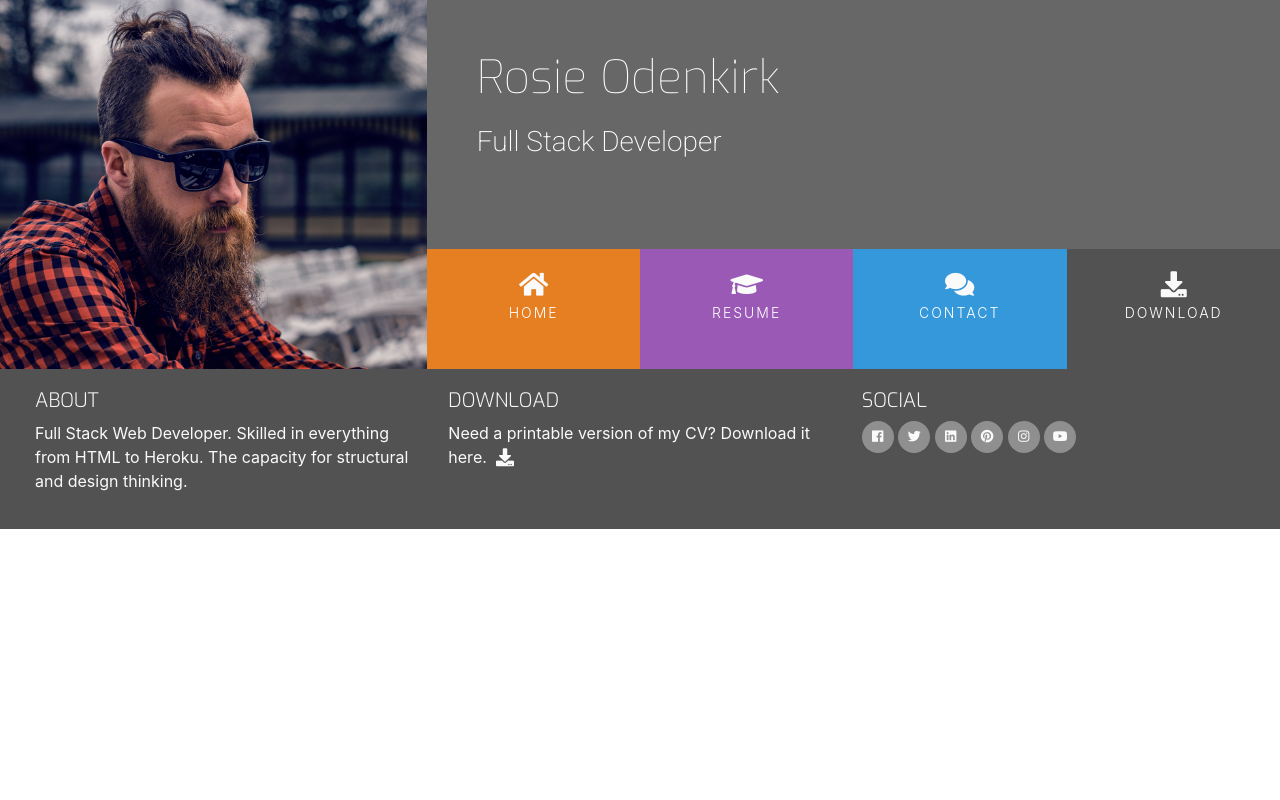
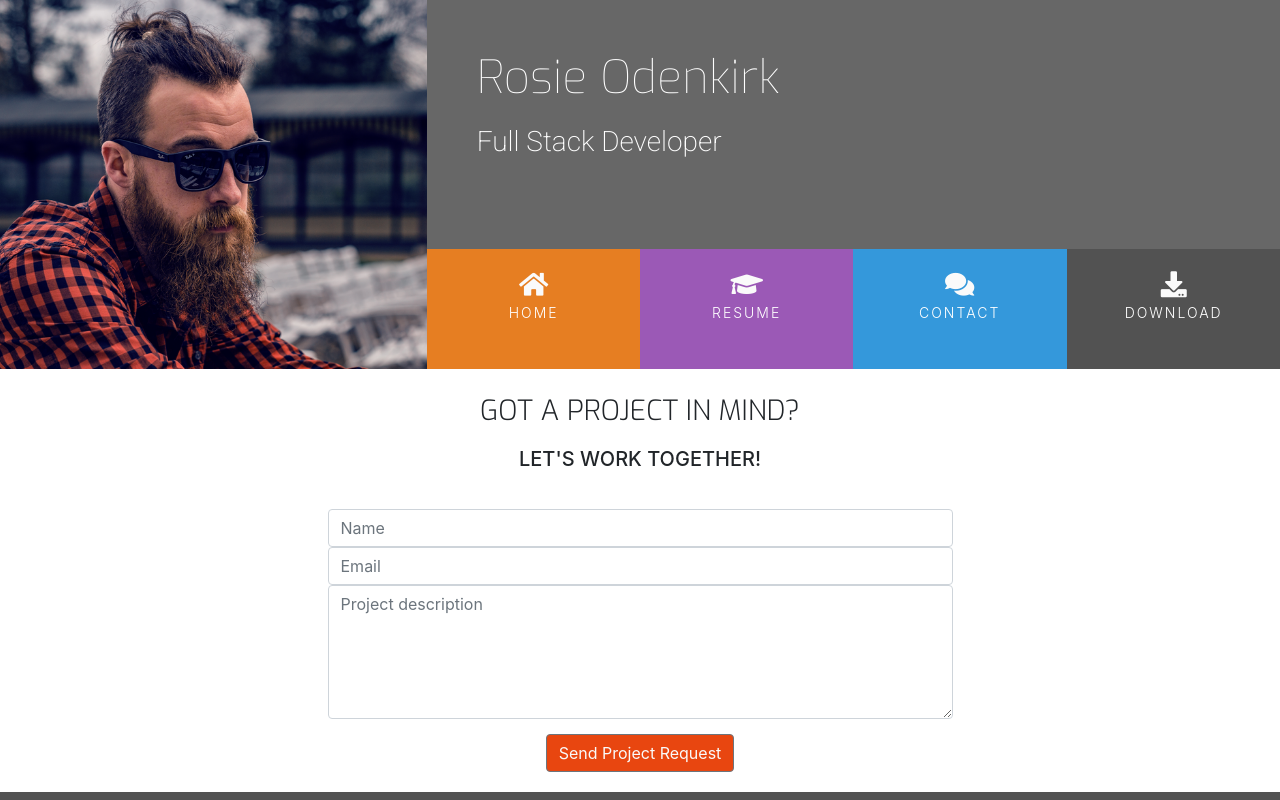
Before and after one commit to Magnusson95/Mini-CV-Project, a plain HTML site: page contact.html in a window 1280 px wide. Shown: the top 800 px of the page. Drawn offline with nearby package versions, Linux system fonts and the light colour scheme.

Commit message:
Finished contact.html and resume.html

```diff
--- a/assets/css/style.css
+++ b/assets/css/style.css
@@ -16,6 +16,10 @@
 
 .bg-color-work-history {
     background-color: #9b59b6
+}
+
+.bg-color-contact {
+    background-color: #fff
 }
 
 .ui-menu-color-home {
@@ -354,3 +358,36 @@ footer {
 .history-items {
     margin-bottom: 30px;
 }
+
+/*----- Contact Form -----*/
+
+.contact-heading {
+    font-family: "Exo", sans-serif;
+    font-weight: 300;
+    margin-top: 25px;
+    margin-bottom: 20px;
+}
+
+.center-form {
+    padding-top: 10px;
+    margin: 0 auto;
+    max-width: 70%;
+}
+
+button[type="submit"] {
+    margin-top: 15px;
+    margin-bottom: 20px;
+    color: #fafafa;
+    background-color: #e84610;
+}
+
+/*----- Media Queries -----*/
+
+@media(min-width: 992px) {
+.center-form {
+    padding-top: 30px;
+    min-height: 240px;
+    margin: 0 auto;
+    max-width: 50%;
+}
+}
--- a/contact.html
+++ b/contact.html
@@ -43,7 +43,7 @@
 									class="hvr-sweep-to-bottom"><i class="fa fa-comments" aria-hidden="true"></i><span>Contact</span></a>
 							</li>
 							<li class="col-6 col-sm-3 ui-menu-color-download list-inline-item menuitem">
-								<a href="#"
+								<a href="assets/cv/cv.pdf" target="_blank"
 									class="hvr-sweep-to-bottom"><i class="fa fa-download" aria-hidden="true"></i><span>Download</span></a>
 							</li>
 						</ul>
@@ -52,7 +52,26 @@
 			</div>
 		</div>
 	</header>
-	<section>
+	<section class="container-fluid">
+		<div class="row bg-color-contact">
+			<div class="col">
+				<h3 class="contact-heading uppercase text-center">Got a project in mind?</h3>
+				<h5 class="uppercase text-center">Let's work together!</h5>
+
+				<div class="center-form">
+					<form>
+						<input type="text" name="name" id="fullame" class="form-control" placeholder="Name" required/>
+						<input type="email" name="email" id="emailaddress" class="form-control" placeholder="Email" required/>
+						<textarea rows="5" name="projectsummary" id="projectsummary" class="form-control" placeholder="Project description" required></textarea>
+						<div class="form-row text-center">
+							<div class="col">
+								<button type="submit" class="btn btn-secondary">Send Project Request</button>
+							</div>
+						</div>
+					</form>
+				</div>
+			</div>
+		</div>
 
 	</section>
 	<footer class="container-fluid">
@@ -68,7 +87,7 @@
 				<h5 class="uppercase general-sub">Download</h5>
 				<p class="inline-block">
 					Need a printable version of my CV? Download it here.
-					<a href="#" target="_blank" class="cv-pdf hvr-pulse">
+					<a href="assets/cv/cv.pdf" target="_blank" class="cv-pdf hvr-pulse">
 						<i class="fa fa-download" aria-hidden="true"></i>
 						<span class="sr-only">Download link.</span>
 					</a>
@@ -78,37 +97,37 @@
 				<h5 class="uppercase general-sub">Social</h5>
 				<ul class="list-inline social-links">
 					<li class="list-inline-item">
-						<a href="#" target="_blank">
+						<a href="https://www.facebook.com/alex.magnusson.77" target="_blank">
 							<i class="fab fa-facebook" aria-hidden="true"></i>
 							<span class="sr-only">Facebook</span>
 						</a>
 					</li>
 					<li class="list-inline-item">
-						<a href="#" target="_blank">
+						<a href="https://twitter.com" target="_blank">
 							<i class="fab fa-twitter" aria-hidden="true"></i>
 							<span class="sr-only">Twitter</span>
 						</a>
 					</li>
 					<li class="list-inline-item">
-						<a href="#" target="_blank">
+						<a href="https://www.linkedin.com/in/alexander-magnusson-82577891/" target="_blank">
 							<i class="fab fa-linkedin" aria-hidden="true"></i>
 							<span class="sr-only">Linkedin</span>
 						</a>
 					</li>
 					<li class="list-inline-item">
-						<a href="#" target="_blank">
+						<a href="https://pinterest.com" target="_blank">
 							<i class="fab fa-pinterest" aria-hidden="true"></i>
 							<span class="sr-only">Pinterest</span>
 						</a>
 					</li>
 					<li class="list-inline-item">
-						<a href="#" target="_blank">
+						<a href="https://instagram.com" target="_blank">
 							<i class="fab fa-instagram" aria-hidden="true"></i>
 							<span class="sr-only">Instagram</span>
 						</a>
 					</li>
 					<li class="list-inline-item">
-						<a href="#" target="_blank">
+						<a href="https://youtube.com" target="_blank">
 							<i class="fab fa-youtube" aria-hidden="true"></i>
 							<span class="sr-only">Youtube</span>
 						</a>
```
Also changed, not shown: index.html (+8 -8 lines), resume.html (+8 -8 lines), 1 other file.
